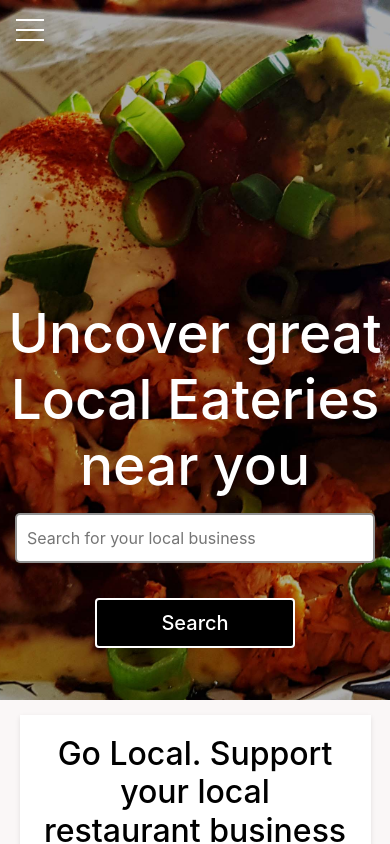
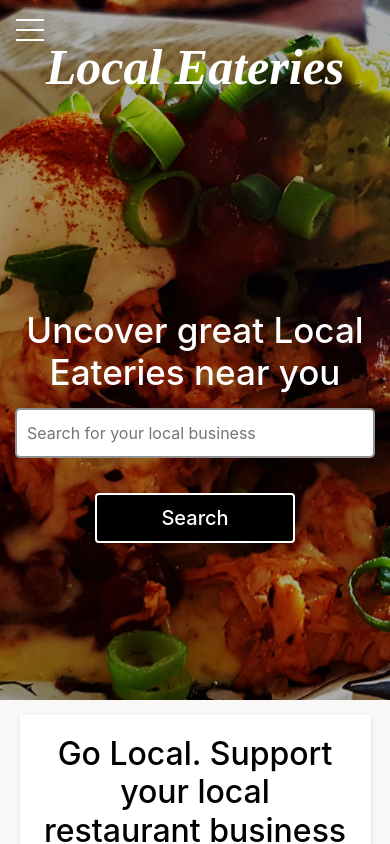
Before and after one commit to aswinks88/LocalEateries, a React (Create React App) app: page / in a window 390 px wide. Shown: the top 844 px of the page. Built offline with nearby package versions, Linux system fonts and the light colour scheme; no server answers; what cuid would draw is missing.

Commit message:
added logo

```diff
--- a/src/Pages/Home/Home.css
+++ b/src/Pages/Home/Home.css
@@ -18,7 +18,7 @@
     height: 700px;
 }
 .container1 .home-title {
-    margin-top: 300px;
+    margin-top: 30px;
     position: relative;
     top:0;
     left: 0;
@@ -179,7 +179,14 @@ margin: 2em 0 0 0;
     height: 30px;
     float: right;
 }
-
+.logo {
+    margin-top: 15px;
+}
+.logo p {
+    font-size: 50px;
+    font-style: oblique;
+    font-family: 'Times New Roman', Times, serif;
+}
 @media screen and (min-width: 300px) and (max-width: 600px){
     .input-search input{
         border:2px solid rgba(0, 0, 0, 0.431);
@@ -195,7 +202,12 @@ margin: 2em 0 0 0;
 .button-view-all .btn-info-all{
     float: left;
 }
-
+.home-title h1{
+    font-size: 35px;
+}
+.logo {
+    margin-top: 30px;
+}
 }
 @media screen and (min-width: 600px){
     .restaurant-detail {
--- a/src/Pages/Home/Home.js
+++ b/src/Pages/Home/Home.js
@@ -26,6 +26,9 @@ import bao from '../../assets/img/bao.jpg'
          <div className='container-test'>
 
             <section className='container1'>
+                <div className='logo'>
+                    <p>Local Eateries</p>
+                </div>
              <div className='home-title'>
                     <h1>Uncover great Local Eateries near you</h1>
                     <div className='input-search'>
--- a/src/Pages/test/test.css
+++ b/src/Pages/test/test.css
@@ -1,4 +1,4 @@
-.container-test{
+/* .container-test{
     display: grid;
     background-color: #faf7f7;
     grid-template-areas: 'container1' 'restaurant-detail' 'section-type' 'section-info';
@@ -6,7 +6,6 @@
 
 .container1{
     width: 100%;
-    /* max-width: 2000px; */
     margin: 0 auto 15px auto;
     display: grid;
     grid-template-columns: 1fr;
@@ -328,7 +327,6 @@ margin: 2em 0 0 0;
         border:2px solid rgba(0, 0, 0, 0.431);
         border-radius: 5px;
          width: 100%;
-         /* height: 35px; */
          margin-left: auto;
          margin-right: auto;
          padding: 10px;
@@ -353,4 +351,4 @@ margin: 2em 0 0 0;
          margin-right: auto;
          padding: 10px;
   }
-}
+} */
```
